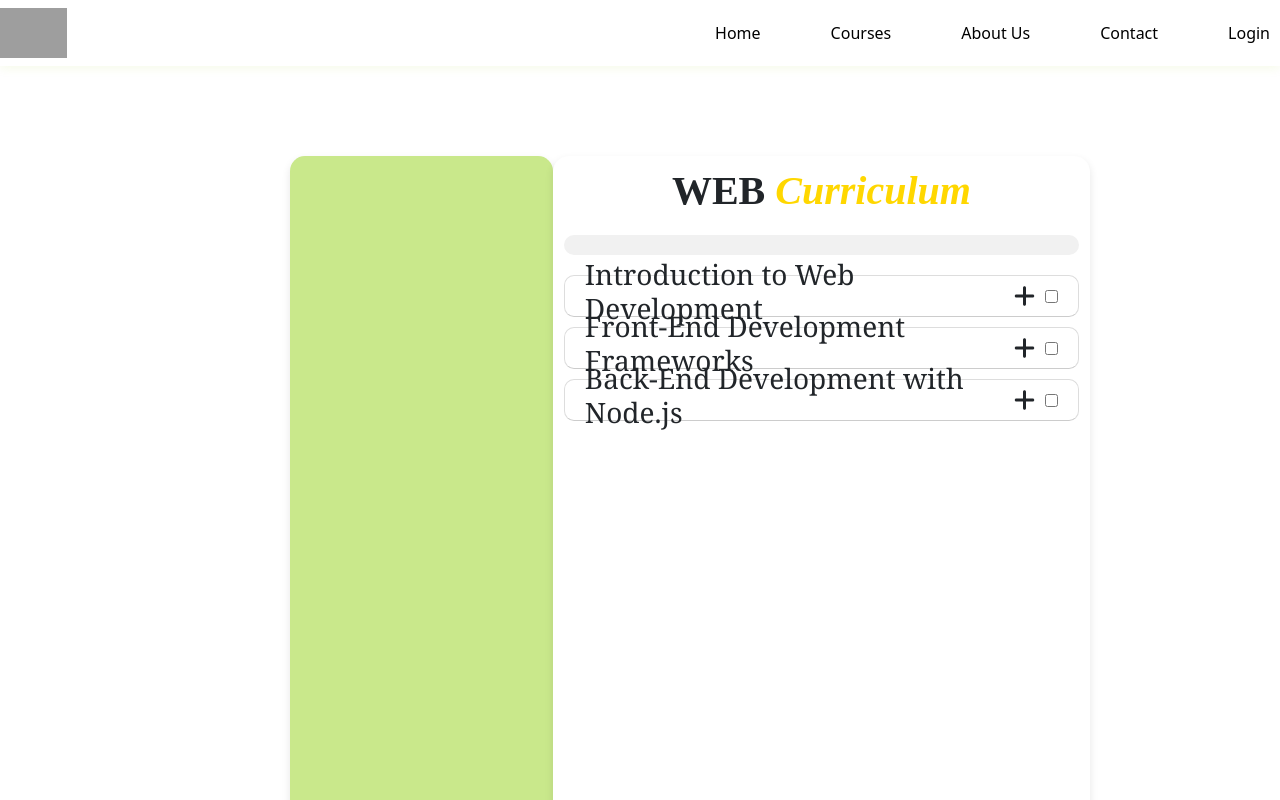
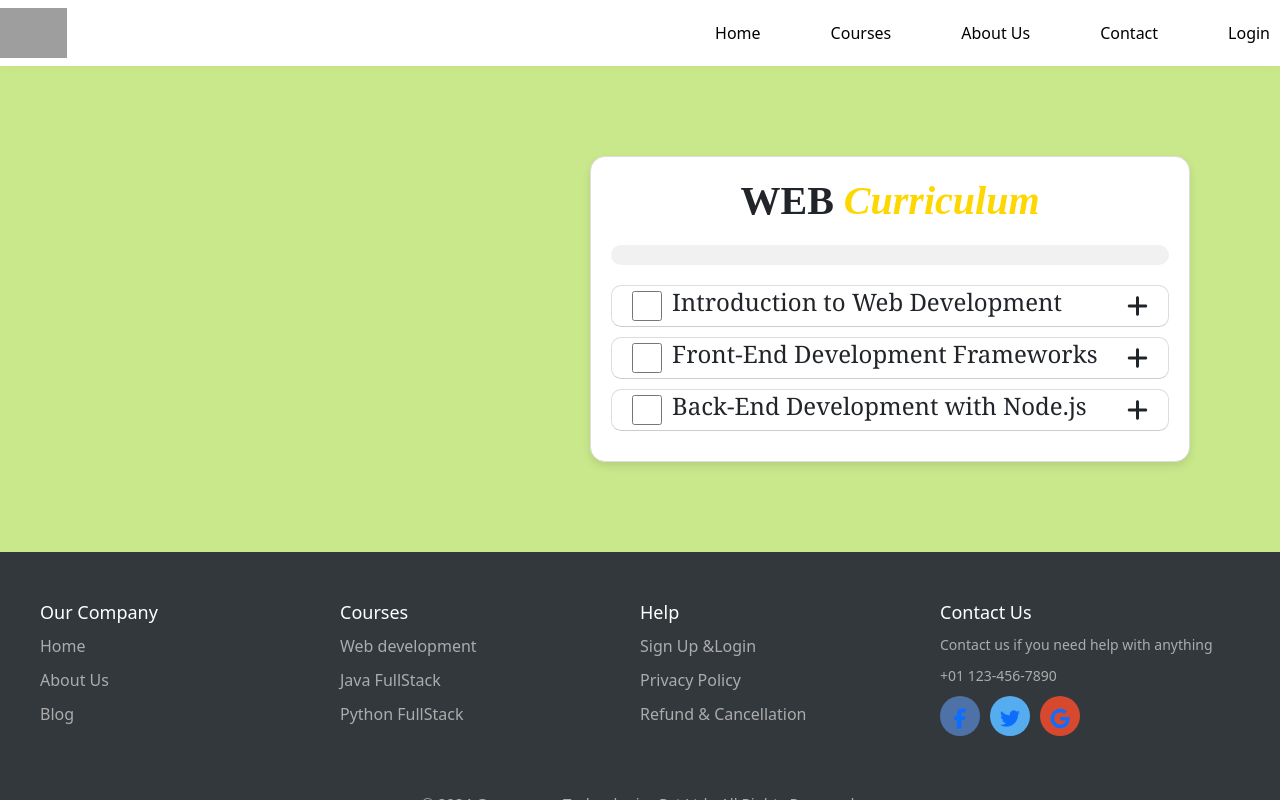
Before and after one commit to Sushmitha-unique/GT-website, a React (Create React App) app: page /roadmap in a window 1280 px wide. Shown: the top 800 px of the page. Built offline with nearby package versions, Linux system fonts and the light colour scheme; grey boxes are pictures that could not be loaded.

Commit message:
roadmap2

```diff
--- a/src/components/Course/Course.js
+++ b/src/components/Course/Course.js
@@ -11,7 +11,7 @@ const Course = () =>{
          <div>
             <div className="courseBox">
                <div className="course">
-               <img src={course} alt=""/>
+               <img src="https://www.simplilearn.com/ice9/free_resources_article_thumb/is_web_development_good_career.jpg" alt=""/>
                <h2>Web Development Training</h2>
                <p>Unlock the world of web development with our comprehensive course.
                 Learn the fundamentals of HTML, CSS, and JavaScript, and gain hands-on
@@ -19,7 +19,7 @@ const Course = () =>{
                 <button className="coursebutton">Know More</button>
                </div>
                <div className="course">
-               <img src={course}  alt=""/>
+               <img src="https://intellibiinnovationstechnologies.in/wp-content/uploads/2023/06/43.jpg"  alt=""/>
                <h2>Java Full Stack Development</h2>
                <p>Dive into full stack development with our Java course.
                 Master front-end and back-end technologies, including Spring Boot,
@@ -27,7 +27,7 @@ const Course = () =>{
                 <button className="coursebutton">Know More</button>
                </div>
                <div className="course">
-               <img src={course} alt="" />
+               <img src="https://www.cetpainfotech.com/wp-content/uploads/2023/12/How-To-Become-Python-Full-Stack-Developer-in-2024.jpg"alt="" />
                <h2>Python Full Stack Development </h2>
                <p>Explore the power of Python in our full stack course.
                 From front-end development with Django and Flask to back-end integration with databases
--- a/src/components/Python1/Python1.js
+++ b/src/components/Python1/Python1.js
@@ -5,7 +5,7 @@ const Python1 = () => {
   return (
     <div>
       <div>
-        <h1 className='webdev-h1'>WHY Python</h1>
+        <h1 className='webdev-h1'>WHY Python?</h1>
       </div>
       <div>
         <span className='webdev-span'>What is Python?</span>
--- a/src/components/Pythoncurriculum/Pythoncurriculum.css
+++ b/src/components/Pythoncurriculum/Pythoncurriculum.css
@@ -10,8 +10,8 @@
 
     width: 50%;
     height: 1000px;
-
     margin-left: 200px;
+    border-radius: 2px;
     background-color: #c9e88b;
   }
 
@@ -53,7 +53,9 @@
 
   }
   .curr-font{
-    font-family: Cambria, Cochin, Georgia, Times, 'Times New Roman', serif;
+    font-family:Verdana, Geneva, Tahoma, sans-serif;
+    font-size: x-large;
+
   }
 
   .plus-icon {
--- a/src/components/Roadmap/Roadmap.css
+++ b/src/components/Roadmap/Roadmap.css
@@ -1,27 +1,28 @@
-.big-container1 {
+.big-container2 {
     display: flex;
-    justify-content: space-between;
-    align-items: flex-start;
     padding: 90px;
-  }
+    background-color: #c9e88b;
 
-  .left-section1 {
-    width: 50%;
-    height: 1000px;
-    margin-left: 200px;
-    background-color: #c9e88b;
+  };
+
+  .left-section2 {
+    /* width: 10%;
+    height: 1000px; */
+    /* margin-left: 500px; */
+    background-color: white;
     border-radius: 15px;
     box-shadow: 0 4px 8px rgba(0, 0, 0, 0.1);
   }
 
-  .right-section1 {
-    width: 100%;
+  .right-section2{
+    width: 70%;
     padding: 20px;
     border: 1px solid #ddd;
     border-radius: 15px;
     box-shadow: 0 4px 8px rgba(0, 0, 0, 0.1);
-    background-color: #fff;
-    margin-right: 100px;
+    background-color:white;
+
+    margin-left: 500px;
   }
 
   .curriculumh1 {
@@ -45,7 +46,7 @@
 
   .progress-bar {
     height: 20px;
-    background-color: gold;
+    background-color: #1d5863;
     width: 0;
     transition: width 0.3s ease;
   }
@@ -91,9 +92,37 @@
     display: block;
   }
 
+  /* .curriculum-checkbox {
+    margin-left: 10px;
+  } */
+
+
   .curriculum-checkbox {
-    margin-left: 10px;
+    width: 30px;
+    height: 30px;
+    background-color: white;
+    border: 2px solid #fff;
+    border-radius: 4px;
+    margin-right: 10px;
+    cursor: pointer;
   }
+  .custom-checkbox::after {
+    content: '';
+    width: 10px;
+    height: 10px;
+    background-color: #1d5863;
+    position: absolute;
+    top: 50%;
+    left: 50%;
+    transform: translate(-50%, -50%) scale(0);
+    transition: transform 0.2s ease-in-out;
+    border-radius: 2px;
+  }
+  .curriculum-checkbox:checked + .custom-checkbox::after {
+    transform: translate(-50%, -50%) scale(1);
+  }
+
+
 
   @keyframes fadeIn {
     from {
--- a/src/components/Roadmap/Roadmap.js
+++ b/src/components/Roadmap/Roadmap.js
@@ -26,7 +26,7 @@ const info = [
     }
 ]
 const  Roadmap = () => {
-  const sectionCount = 15;
+  const sectionCount = 3;
   const [visibleSection, setVisibleSection] = useState(null);
   const [checkedSections, setCheckedSections] = useState(Array(sectionCount).fill(false));
 
@@ -43,26 +43,27 @@ const  Roadmap = () => {
   const progressPercentage = (checkedSections.filter(Boolean).length / sectionCount) * 100;
 
   return (
-    <div className="big-container1">
-      <div className="left-section1"></div>
-      <div className="right-section1">
+    <div className="big-container2">
+      <div className="left-section2"></div>
+      <div className="right-section2">
         <div>
           <h1 className="curriculumh1">WEB <i><span className="highlight">Curriculum</span></i></h1>
         </div>
         <div className="progress-bar-container">
           <div className="progress-bar" style={{ width: `${progressPercentage}%` }}></div>
         </div>
+
         {info.map((item,i) => (
           <div key={item.id}>
             <div className="curriculum-header" onClick={() => toggleCurriculumVisibility(i + 1)}>
+            <input
+                  type="checkbox"
+                  checked={checkedSections[i]}
+                  onChange={() => handleCheckboxChange(i)}
+                  className="curriculum-checkbox"
+                />
               <h3 className='curr-font'>{item.modulename}</h3>
               <FontAwesomeIcon icon={faPlus} className={`plus-icon ${visibleSection === (i + 1) ? 'rotate' : ''}`} />
-              <input
-                type="checkbox"
-                checked={checkedSections[i]}
-                onChange={() => handleCheckboxChange(i)}
-                className="curriculum-checkbox"
-              />
             </div>
             <div className={`curriculum-content ${visibleSection === (i + 1) ? 'show' : ''}`}>
               <ul>
@@ -73,6 +74,7 @@ const  Roadmap = () => {
             </div>
           </div>
         ))}
+
       </div>
     </div>
   );
```
Also changed, not shown: 1 other file (tests, documents, lock files or other folders).
